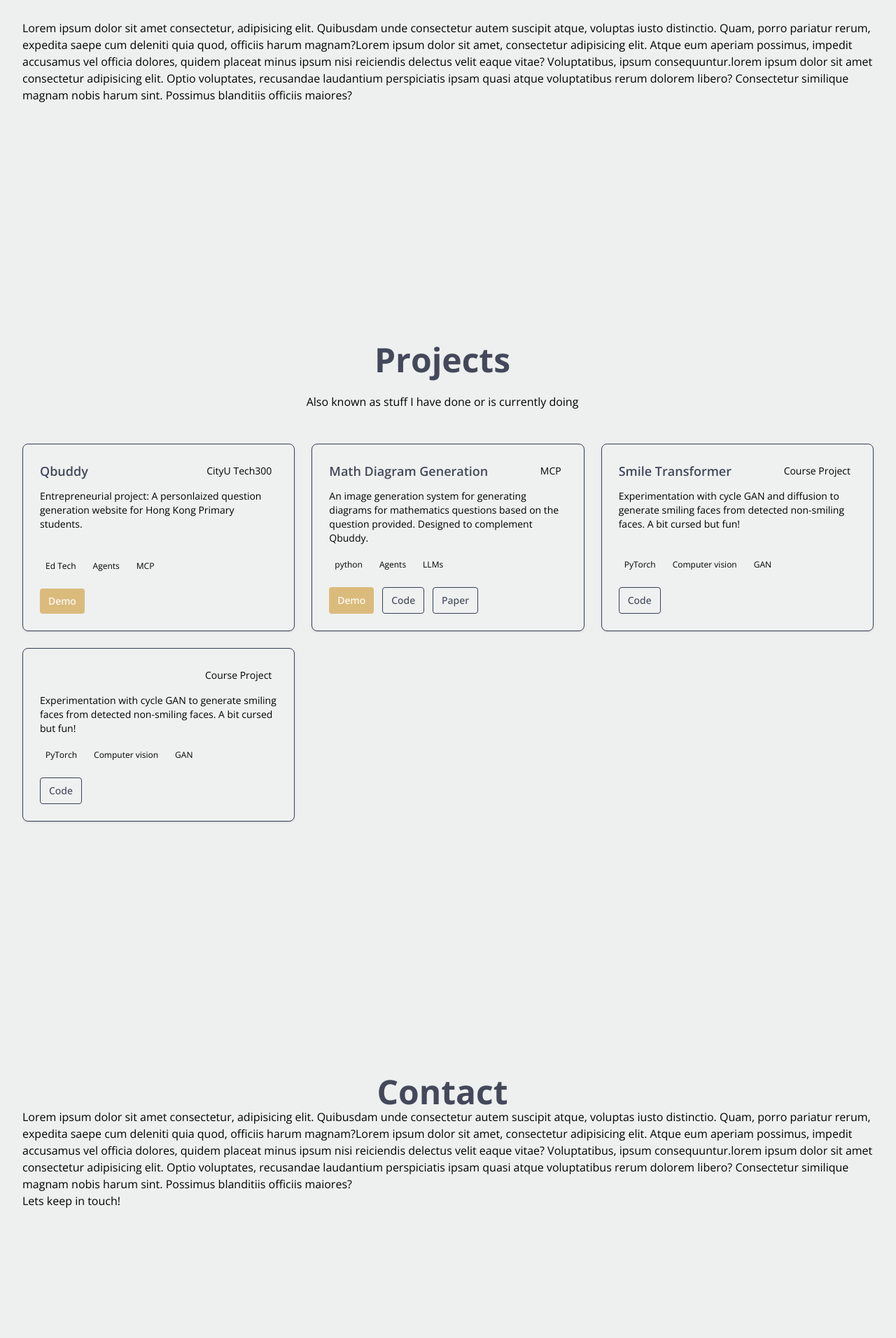
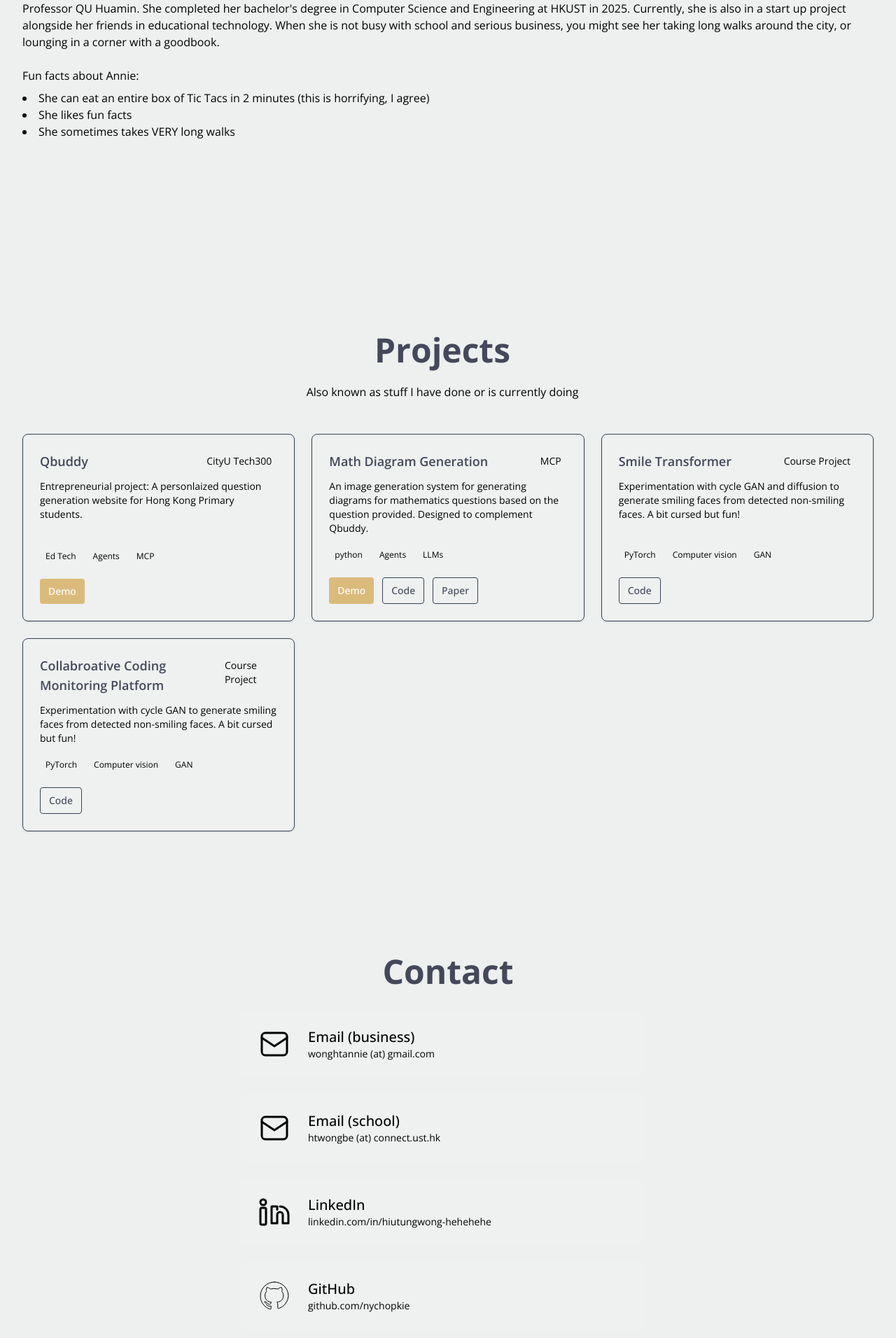
Before and after one commit to nychopkie/nychopkie.github.io, a Vue app: page / in a window 1280 px wide. Shown: the part 1108-3020 px from the top of the page at 70% size. Built offline with nearby package versions, Linux system fonts and the light colour scheme.

Commit message:
edit finish for now >> need to find a way to deploy sucessfully

```diff
--- a/src/components/AboutMeSection.vue
+++ b/src/components/AboutMeSection.vue
@@ -18,7 +18,16 @@
                 <h1 class="pt-4 text-text font-bold text-3xl md:text-4xl lg:text-5xl">About me</h1>
             </div>
             <div class="mt-8 md:mt-12 lg:mt-16">
-                Lorem ipsum dolor sit amet consectetur, adipisicing elit. Quibusdam unde consectetur autem suscipit atque, voluptas iusto distinctio. Quam, porro pariatur rerum, expedita saepe cum deleniti quia quod, officiis harum magnam?Lorem ipsum dolor sit amet, consectetur adipisicing elit. Atque eum aperiam possimus, impedit accusamus vel officia dolores, quidem placeat minus ipsum nisi reiciendis delectus velit eaque vitae? Voluptatibus, ipsum consequuntur.lorem ipsum dolor sit amet consectetur adipisicing elit. Optio voluptates, recusandae laudantium perspiciatis ipsam quasi atque voluptatibus rerum dolorem libero? Consectetur similique magnam nobis harum sint. Possimus blanditiis officiis maiores?
+                Wong Hiu Tung (Annie) is currently pursuing an MPhil in Computer Science and Engineering at HKUST, where she is a member of VisLab under the supervision of Professor QU Huamin. She completed her bachelor's degree in Computer Science and Engineering at HKUST in 2025. Currently, she is also in a start up project alongside her friends in educational technology.
+                When she is not busy with school and serious business, you might see her taking long walks around the city, or lounging in a corner with a goodbook.
+            </div>
+            <div class="mt-3 md:mt-6 lg:mt-6">
+                Fun facts about Annie:
+                <ul class="list-disc list-inside mt-2">
+                    <li>She can eat an entire box of Tic Tacs in 2 minutes (this is horrifying, I agree)</li>
+                    <li>She likes fun facts</li>
+                    <li>She sometimes takes VERY long walks</li>
+                </ul>
             </div>
         </div>
 
--- a/src/components/ContactSection.vue
+++ b/src/components/ContactSection.vue
@@ -1,16 +1,47 @@
 <template>
     <section class="relative w-full h-screen flex items-center justify-center" data-aos="fade-up" id="contact">
-        <div class="w-full px-5 sm:px-8 md:px-12 lg:px-8 max-w-screen-lg lg:max-w-screen-xl mx-auto relative">
-            <div class="max-w-300 px-6 text-center">
-                <h1 class="pt-4 text-text font-bold text-3xl md:text-4xl lg:text-5xl">Contact</h1>
+        <div class="w-full px-5 sm:px-8 md:px-12 lg:px-8 max-w-screen-lg lg:max-w-screen-xl mx-auto relative flex flex-col items-center justify-center h-full">
+            <div class="px-6 text-center">
+            <h1 class="pt-4 text-text font-bold text-3xl md:text-4xl lg:text-5xl">Contact</h1>
             </div>
-            Lorem ipsum dolor sit amet consectetur, adipisicing elit. Quibusdam unde consectetur autem suscipit atque, voluptas iusto distinctio. Quam, porro pariatur rerum, expedita saepe cum deleniti quia quod, officiis harum magnam?Lorem ipsum dolor sit amet, consectetur adipisicing elit. Atque eum aperiam possimus, impedit accusamus vel officia dolores, quidem placeat minus ipsum nisi reiciendis delectus velit eaque vitae? Voluptatibus, ipsum consequuntur.lorem ipsum dolor sit amet consectetur adipisicing elit. Optio voluptates, recusandae laudantium perspiciatis ipsam quasi atque voluptatibus rerum dolorem libero? Consectetur similique magnam nobis harum sint. Possimus blanditiis officiis maiores?
-            <h1 class="">Lets keep in touch!</h1>
             <!-- contacts to put:
             1. Currently @ HKUST VisLab member, MPhil in CSE
             2. email: school email, or the wonghtannie one for business purpose
             3. LinkedIn
             4. Github for projects -->
+            <div class="mt-8 flex flex-col items-start justify-center gap-6 max-w-2xl w-full px-6 md:px-8 lg:px-10">
+            <a href="mailto:wonghtannie@gmail.com" class="w-full max-w-xl flex items-center gap-6 p-6 rounded-lg bg-white/5 hover:bg-white/6 transition transform hover:scale-105">
+                <svg class="w-10 h-10 md:w-12 md:h-12" viewBox="0 0 24 24" fill="none" aria-hidden><path d="M3 6.5v11A2.5 2.5 0 0 0 5.5 20h13A2.5 2.5 0 0 0 21 17.5v-11A2.5 2.5 0 0 0 18.5 4h-13A2.5 2.5 0 0 0 3 6.5z" stroke="currentColor" stroke-width="1.5" stroke-linecap="round" stroke-linejoin="round"/><path d="M21 7.5l-9 6-9-6" stroke="currentColor" stroke-width="1.5" stroke-linecap="round" stroke-linejoin="round"/></svg>
+                <div>
+                <div class="text-lg md:text-xl font-medium">Email (business)</div>
+                <div class="text-sm text-muted">wonghtannie (at) gmail.com</div>
+                </div>
+            </a>
+
+            <a href="mailto:htwongbe@connect.ust.hk" class="w-full max-w-xl flex items-center gap-6 p-6 rounded-lg bg-white/5 hover:bg-white/6 transition transform hover:scale-105">
+                <svg class="w-10 h-10 md:w-12 md:h-12" viewBox="0 0 24 24" fill="none" aria-hidden><path d="M3 6.5v11A2.5 2.5 0 0 0 5.5 20h13A2.5 2.5 0 0 0 21 17.5v-11A2.5 2.5 0 0 0 18.5 4h-13A2.5 2.5 0 0 0 3 6.5z" stroke="currentColor" stroke-width="1.5" stroke-linecap="round" stroke-linejoin="round"/><path d="M21 7.5l-9 6-9-6" stroke="currentColor" stroke-width="1.5" stroke-linecap="round" stroke-linejoin="round"/></svg>
+                <div>
+                <div class="text-lg md:text-xl font-medium">Email (school)</div>
+                <div class="text-sm text-muted">htwongbe (at) connect.ust.hk</div>
+                </div>
+            </a>
+
+            <a href="https://www.linkedin.com/in/hiutungwong-hehehehe" target="_blank" rel="noopener noreferrer" class="w-full max-w-xl flex items-center gap-6 p-6 rounded-lg bg-white/5 hover:bg-white/6 transition transform hover:scale-105">
+                <svg class="w-10 h-10 md:w-12 md:h-12" viewBox="0 0 24 24" fill="none" aria-hidden><path d="M16 8a6 6 0 0 1 6 6v6h-4v-6a2 2 0 0 0-4 0v6h-4v-12h4v2.2" stroke="currentColor" stroke-width="1.5" stroke-linecap="round" stroke-linejoin="round"/><rect x="2" y="9" width="4" height="12" rx="1" stroke="currentColor" stroke-width="1.5"/><circle cx="4" cy="5" r="2" stroke="currentColor" stroke-width="1.5"/></svg>
+                <div>
+                <div class="text-lg md:text-xl font-medium">LinkedIn</div>
+                <div class="text-sm text-muted">linkedin.com/in/hiutungwong-hehehehe</div>
+                </div>
+            </a>
+
+            <a href="https://github.com/nychopkie" target="_blank" rel="noopener noreferrer" class="w-full max-w-xl flex items-center gap-6 p-6 rounded-lg bg-white/5 hover:bg-white/6 transition transform hover:scale-105">
+                <svg class="w-10 h-10 md:w-12 md:h-12" viewBox="0 0 24 24" fill="none" aria-hidden><path d="M12 2c-5.5 0-10 4.5-10 10 0 4.4 2.9 8.1 6.9 9.4.5.1.7-.2.7-.5v-1.8c-2.8.6-3.4-1.3-3.4-1.3-.4-1-1-1.2-1-1.2-.8-.6.1-.6.1-.6.9.1 1.4.9 1.4.9.8 1.4 2.1 1 2.6.7.1-.6.3-1 .5-1.2-2.2-.3-4.5-1.1-4.5-4.9 0-1.1.4-2 1.1-2.8-.1-.3-.5-1.3.1-2.8 0 0 .9-.3 2.8 1.1a9.7 9.7 0 0 1 5.1 0c1.9-1.5 2.8-1.1 2.8-1.1.6 1.5.2 2.5.1 2.8.7.8 1.1 1.7 1.1 2.8 0 3.8-2.4 4.6-4.6 4.9.3.3.6.8.6 1.6v2.4c0 .3.2.6.7.5A10 10 0 0 0 22 12c0-5.5-4.5-10-10-10z" stroke="currentColor" stroke-width="0.5" stroke-linecap="round" stroke-linejoin="round"/></svg>
+                <div>
+                <div class="text-lg md:text-xl font-medium">GitHub</div>
+                <div class="text-sm text-muted">github.com/nychopkie</div>
+                </div>
+            </a>
+            </div>
         </div>
 
     </section>
--- a/src/components/GameSection.vue
+++ b/src/components/GameSection.vue
@@ -1,8 +1,11 @@
 <template>
     <section class="relative w-full h-screen flex items-center justify-center" data-aos="fade-up" id="game">
         <div class="w-full px-5 sm:px-8 md:px-12 lg:px-8 max-w-screen-lg lg:max-w-screen-xl mx-auto relative">
-            <h1 class="">Game?</h1>
-            <div><p>This is where I would (probably) be putting some little games i have made.</p></div>
+            <div class="max-w-300 px-6 text-center">
+                <h1 class="pt-4 text-text font-bold text-3xl md:text-4xl lg:text-5xl">Game??</h1>
+                <p class="mt-6">This is where I would (probably, hopefully) be putting some little games i have made.</p>
+                <p>Currently in development</p>
+            </div>
         </div>
 
 
--- a/src/components/ProjectSection.vue
+++ b/src/components/ProjectSection.vue
@@ -135,12 +135,12 @@ const projects = [
   },
   {
     id: 'comp4651',
-    title: '',
+    title: 'Collabroative Coding Monitoring Platform',
     type: 'Course Project',
     description: 'Experimentation with cycle GAN to generate smiling faces from detected non-smiling faces. A bit cursed but fun!',
     tags: ['PyTorch', 'Computer vision', 'GAN'],
     links: {
-      repo: 'https://github.com/nychopkie/Smile'
+      repo: 'https://github.com/pseusys/dspdavscp'
     }
   }
 ]
```
